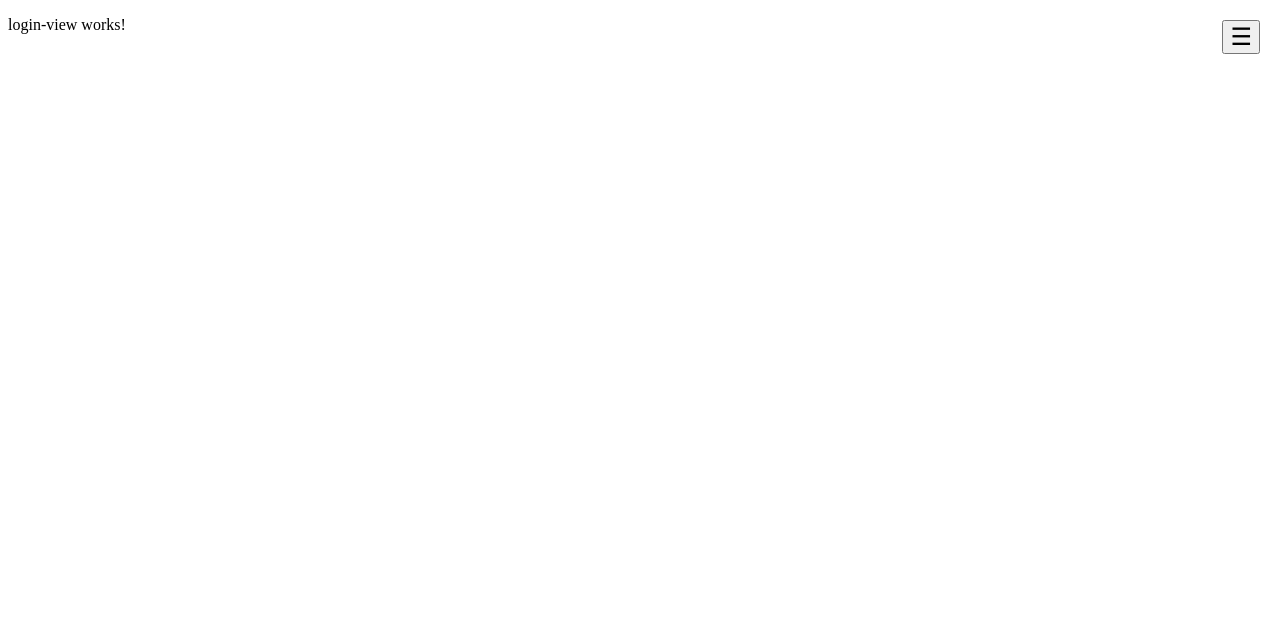
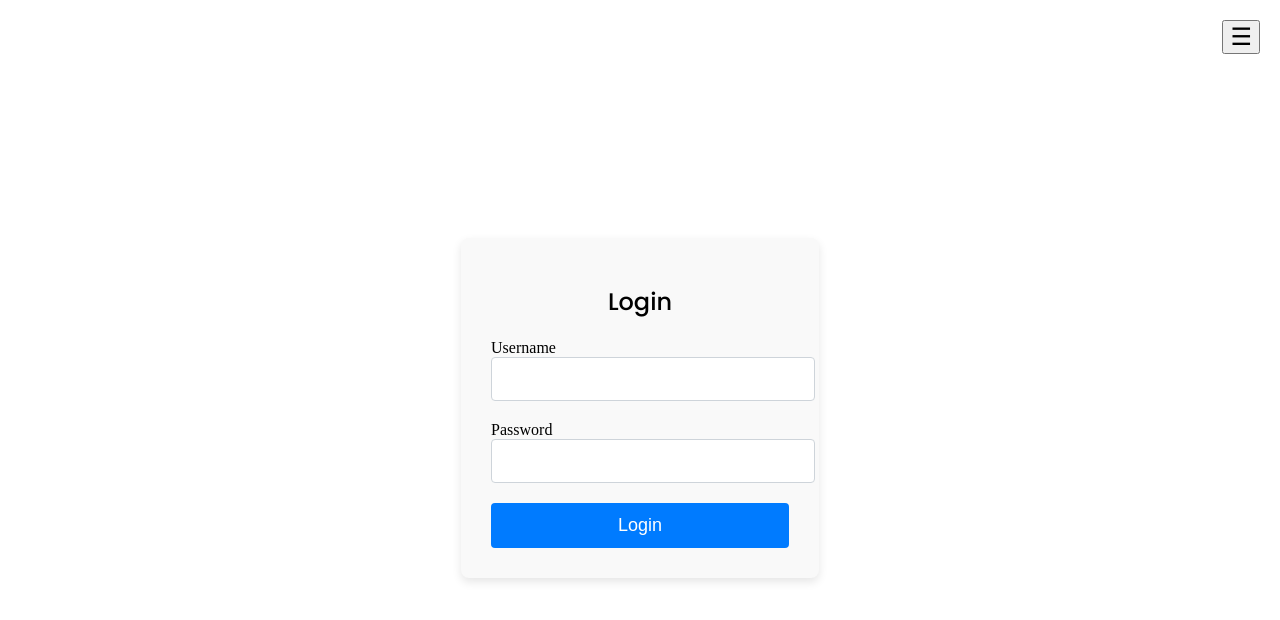
Before and after one commit to jonangeles-sanchez/SMS-Alert-System, an Angular app: page /login in a window 1280 px wide. Shown: the top 620 px of the page. Built offline with nearby package versions, Linux system fonts and the light colour scheme.

Commit message:
Create login page

```diff
--- a/src/app/components/login-view/login-view.component.css
+++ b/src/app/components/login-view/login-view.component.css
@@ -0,0 +1,122 @@
+/* Import Google Fonts and set body styles */
+@import url("https://fonts.googleapis.com/css2?family=Roboto:wght@400;500&family=Poppins:wght@400;500&display=swap");
+
+body {
+  margin: 0;
+  padding: 0;
+  font-family: "Roboto", sans-serif;
+}
+
+/* Center the login form */
+.login-container {
+  display: flex;
+  justify-content: center;
+  align-items: center;
+  height: 100vh;
+}
+
+/* Style for the login form */
+.login-form {
+  max-width: 400px;
+  padding: 30px;
+  border-radius: 8px;
+  box-shadow: 0 4px 10px rgba(0, 0, 0, 0.1);
+  background-color: #f9f9f9;
+}
+
+/* Style for the login header */
+.login-header {
+  text-align: center;
+  margin-bottom: 20px;
+  font-size: 24px;
+  font-weight: 500;
+  font-family: "Poppins", sans-serif; /* Apply Poppins font */
+}
+
+/* Style for the form labels */
+label {
+  font-weight: 500;
+}
+
+/* Style for the form inputs */
+.form-control {
+  border-radius: 4px;
+  border: 1px solid #ced4da;
+  padding: 12px;
+  font-size: 16px;
+  width: 100%;
+  transition: border-color 0.3s ease;
+}
+
+/* Add some spacing between form groups */
+.form-group {
+  margin-bottom: 20px;
+}
+
+/* Style for the login button */
+.login-button {
+  background-color: #007bff; /* Blue color for button */
+  border: none;
+  border-radius: 4px;
+  padding: 12px;
+  font-size: 18px;
+  font-weight: 500;
+  width: 100%;
+  color: #fff; /* White text color */
+  cursor: pointer;
+  transition: background-color 0.3s ease, transform 0.2s ease;
+}
+
+/* Hover effect for the login button */
+.login-button:hover {
+  background-color: #0056b3; /* Darker shade of blue on hover */
+  transform: translateY(-1px);
+}
+
+/* Center the links and add some spacing */
+.login-links {
+  display: flex;
+  justify-content: center;
+  margin-top: 20px;
+}
+
+/* Style for the links */
+.password-recovery-link,
+.registration-link {
+  font-size: 14px;
+  color: #007bff;
+  text-decoration: none;
+  transition: color 0.3s ease;
+}
+
+/* Add hover effect for the links */
+.password-recovery-link:hover,
+.registration-link:hover {
+  color: #0056b3; /* Darker shade of blue on hover */
+}
+
+/* Media query for smaller screens */
+@media screen and (max-width: 500px) {
+  .login-container {
+    padding: 20px; /* Add some padding to the container */
+  }
+
+  .login-form {
+    box-shadow: none; /* Remove the box shadow for smaller screens */
+    background-color: transparent; /* Make the background transparent */
+  }
+
+  .login-header {
+    font-size: 22px; /* Reduce the font size for the header */
+  }
+
+  /* Center the login button */
+  .login-button {
+    margin-top: 20px;
+  }
+
+  /* Center the links */
+  .login-links {
+    justify-content: center;
+  }
+}
--- a/src/app/components/login-view/login-view.component.html
+++ b/src/app/components/login-view/login-view.component.html
@@ -1 +1,35 @@
-<p>login-view works!</p>
+<div class="login-container">
+  <div class="login-form">
+    <h1 class="login-header">Login</h1>
+    <form>
+      <div class="form-group">
+        <label for="username">Username</label>
+        <input
+          type="text"
+          id="username"
+          name="username"
+          class="form-control"
+          required
+        />
+      </div>
+      <div class="form-group">
+        <label for="password">Password</label>
+        <input
+          type="password"
+          id="password"
+          name="password"
+          class="form-control"
+          required
+        />
+      </div>
+      <button type="submit" class="login-button">Login</button>
+    </form>
+    <!--
+    <div class="login-links">
+      <a href="#" class="password-recovery-link">Forgot Password?</a>
+      <span class="separator">|</span>
+      <a href="#" class="registration-link">Register</a>
+    </div>
+    -->
+  </div>
+</div>
```
